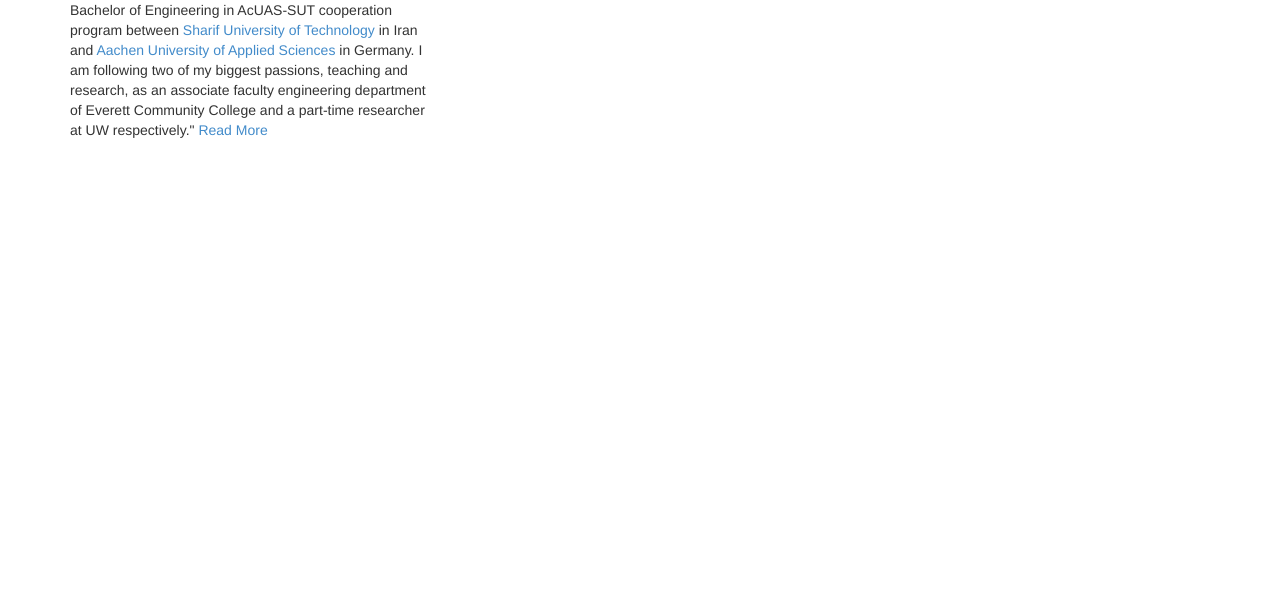
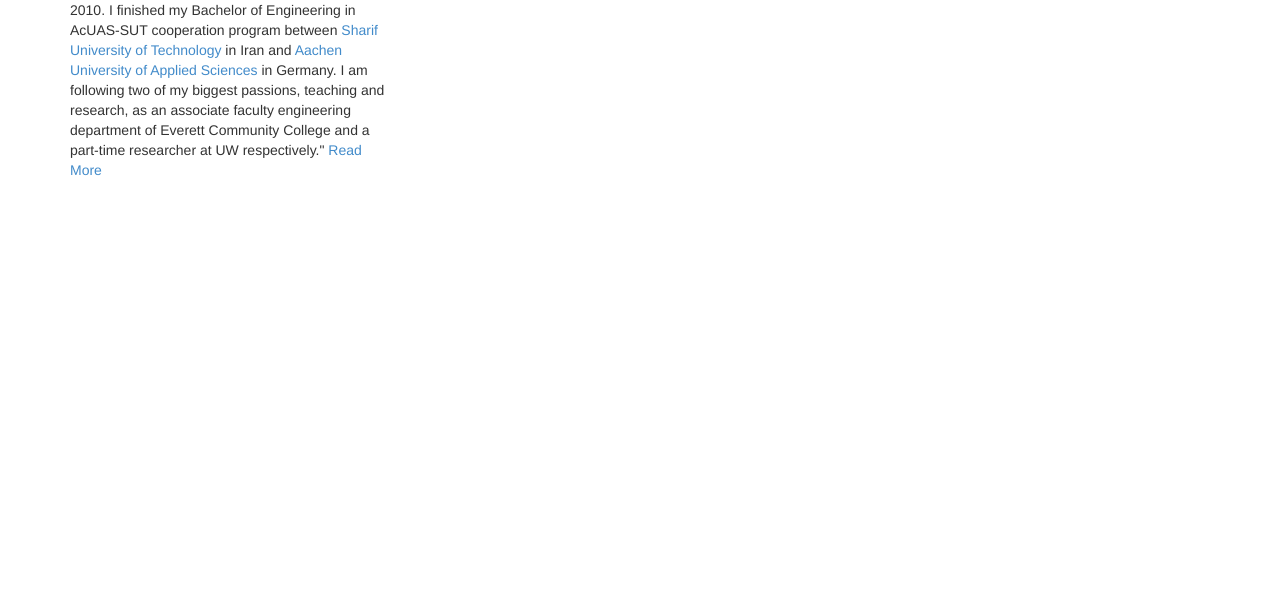
Before and after one commit to ardeshirj/teymourj-website, a plain HTML site: page index.html in a window 1280 px wide. Shown: the part 209-800 px from the top of the page. Drawn offline with nearby package versions, Linux system fonts and the light colour scheme.

Commit message:
Set width for 'About Me' section

```diff
--- a/index.html
+++ b/index.html
@@ -89,7 +89,7 @@
 
       <div class="col-md-4">
         <h2>About Me</h2>
-        <p>
+        <p style="word-wrap:break-word; width:320px">
           Currently I am finishing my Ph.D. in Mechanical Engineering (ME), with focus on energy and fluids, at
           University of Washington (UW). Prior to this I received my Masters of Science in ME from UW in 2010. I
           finished my Bachelor of Engineering in AcUAS-SUT cooperation program between
@@ -143,7 +143,8 @@
         js=d.createElement(s);js.id=id;
         js.src=p+"://platform.twitter.com/widgets.js";
         fjs.parentNode.insertBefore(js,fjs);
-      }}
+      }
+    }
     (document,"script","twitter-wjs");
   </script>
 
```
